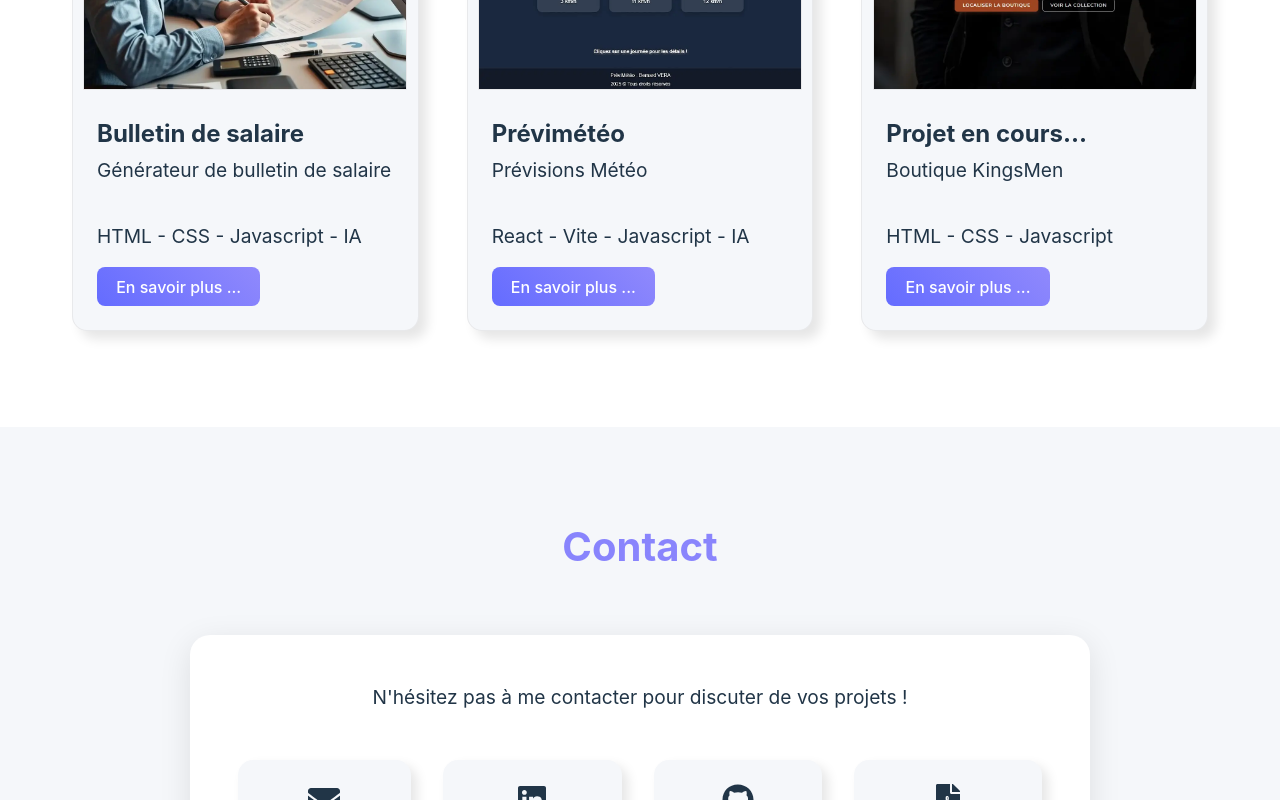
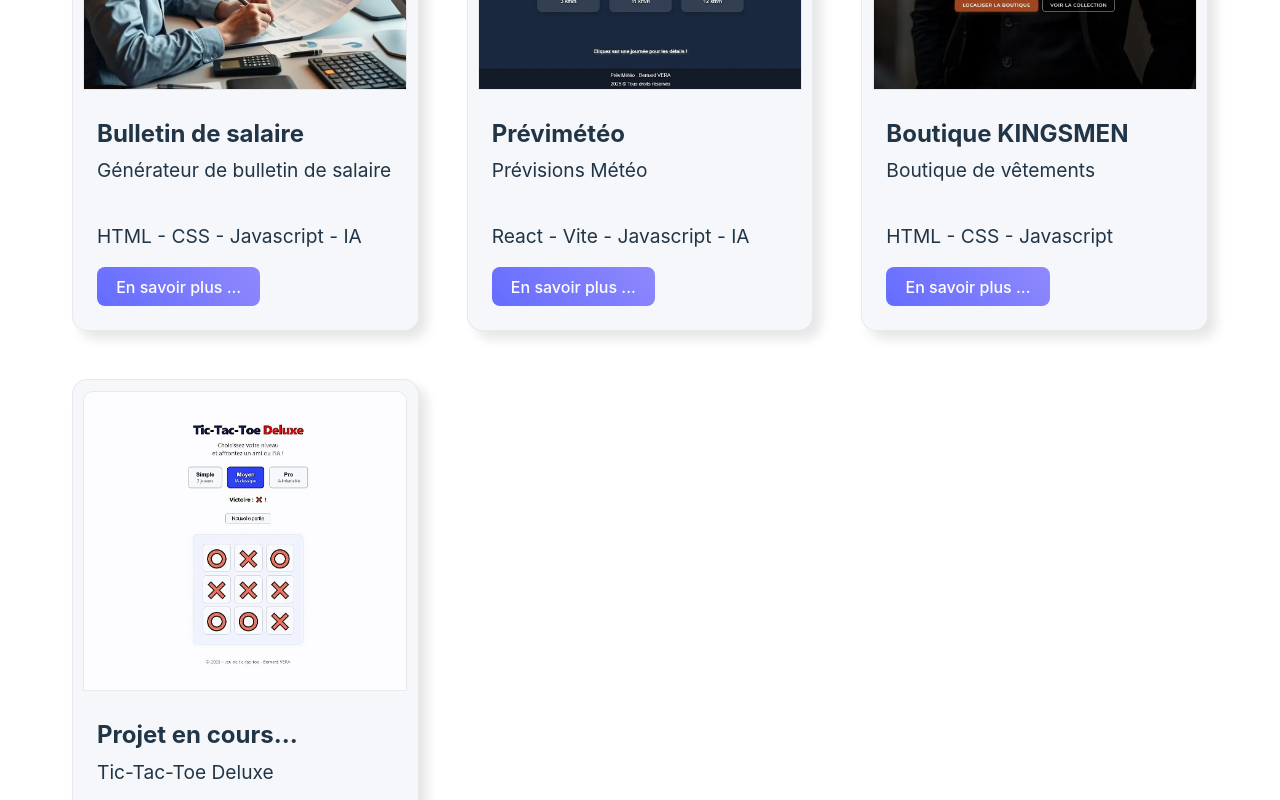
Before and after one commit to Bernard-VERA/Portfolio2, a React (Vite) app: page / in a window 1280 px wide. Shown: the part 5400-6200 px from the top of the page. Built offline with nearby package versions, Linux system fonts and the light colour scheme.

Commit message:
Ajout du projet Tic-Tac-Toe Deluxe

```diff
--- a/src/components/Projects.jsx
+++ b/src/components/Projects.jsx
@@ -431,9 +431,9 @@ const projectsData = [
   },
   {
     id: 15,
-    name: "Projet en cours...",
+    name: "Boutique KINGSMEN",
     tech: "HTML - CSS - Javascript",
-    text: "Boutique KingsMen",
+    text: "Boutique de vêtements",
     image: "/images/kingsmen.webp",
     category: "personnel",
     date: "2025-06-10",
@@ -457,6 +457,37 @@ const projectsData = [
       technicalStack: {
         frontend: ["HTML", "CSS", "JavaScript"],
         outils: ["Librairie Leaflet", "Diaporama automatique", "GitHub Pages"]
+      }
+    }
+  },
+  {
+    id: 16,
+    name: "Projet en cours...",
+    tech: "React - Javascript - Vibe Coding",
+    text: "Tic-Tac-Toe Deluxe",
+    image: "/images/tictactoe.webp",
+    category: "personnel",
+    date: "2025-11-10",
+    links: {
+      github: "https://github.com/Bernard-VERA/Tic-Tac-Toe-Deluxe",
+      live: "https://bv-tic-tac-toe-deluxe.vercel.app/"
+    },
+    description: {
+      infos: "Projet Personnel",
+      date: "Novembre 2025",
+      overview: "Jeu de Morpion Pro",
+      challenge: "J'avais déjà créé un jeu de morpion simple, mais mes compétences ayant évolué, je le trouve maintenant trop basique. Cette nouvelle version devra permettre de jouer contre un ami, mais aussi contre l'ordinateur, avec plusieurs niveaux de difficultés. Lors de ma veille technologique, j'ai en effet découvert l'algorithme Minimax, qui simule une IA imbattable. Le but est donc de l'intégrer dans le jeu.",
+      details: [
+        "Interface agréable",
+        "Design moderne",
+        "Gestion des tours des joueurs",
+        "Gestion du gagnant ou de l'égalité",
+        "Gestion du niveau de difficulté",
+        "Déploiement en ligne sur Vercel"
+      ],
+      technicalStack: {
+        frontend: ["React", "Vite", "JavaScript", "Vibe coding"],
+        outils: ["Lovable.dev", "Copilot", "Vercel"]
       }
     }
   }
```
Also changed, not shown: public/images/tictactoe.webp (added).
